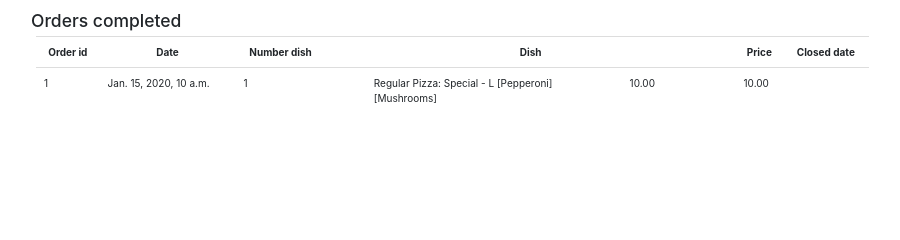
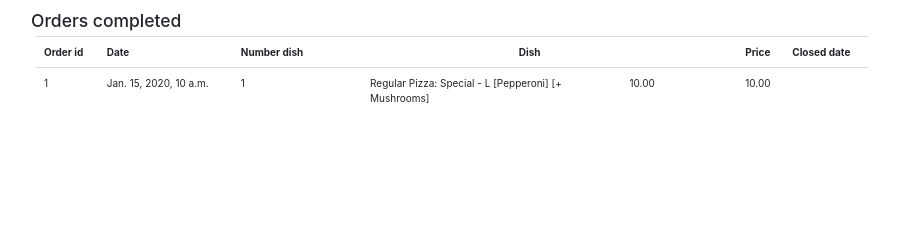
Before and after one commit to Sawy89/Corsi, a Django app: page /orders in a window 1280 px wide. Shown: the part 148-388 px from the top of the page, without its empty margins (54-954 px from the left). Run offline with Django 3.2, Linux system fonts and the light colour scheme; a user stored in the database is signed in; data comes from the database, SQL or seed files in the repository; tables that the repository leaves empty hold one stand-in row (values such as "Sample post"); some libraries are stand-ins or nearby versions.

Commit message:
little graphic upgrade

```diff
--- a/CS50/project3/orders/models.py
+++ b/CS50/project3/orders/models.py
@@ -109,7 +109,7 @@ class OrdersDish(models.Model):
         if addit:
             str_ += ' ['
             for item in addit:
-                str_ += item.addition.name+', '
+                str_ += '+ '+item.addition.name+', '
             str_ = str_[:-2] + '] '
 
         return str_
--- a/CS50/project3/templates/orders/orders.html
+++ b/CS50/project3/templates/orders/orders.html
@@ -11,11 +11,11 @@
 <div class="container">
     <h3>Orders ongoing</h3>
     <div class="dish-list m-2 w-75"><table class="table">
-        <tr class="text-center">
+        <tr>
             <th>Order id</th>
             <th>Date</th>
             <th>Number dish</th>
-            <th>Dish</th>
+            <th class="text-center">Dish</th>
             <th>Price</th>
         </tr>
 
@@ -42,11 +42,11 @@
 <div class="container">
     <h3>Orders completed</h3>
     <div class="dish-list m-2 w-75"><table class="table">
-        <tr class="text-center">
+        <tr>
             <th>Order id</th>
             <th>Date</th>
             <th>Number dish</th>
-            <th>Dish</th>
+            <th class="text-center">Dish</th>
             <th>Price</th>
             <th>Closed date</th>
         </tr>
@@ -73,5 +73,3 @@
 </div>
 
 {% endblock %}
-
-<!-- ToDo: show orders detail, with javascript and py! -->
```
